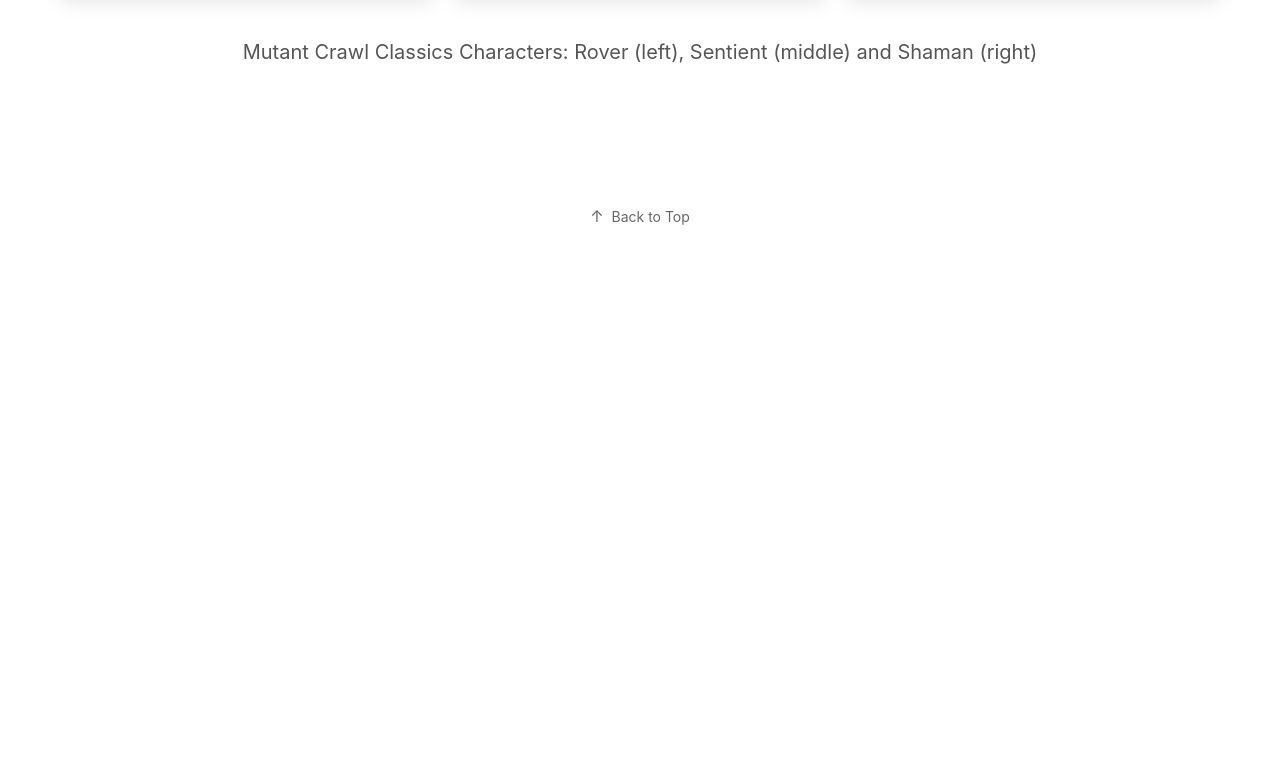
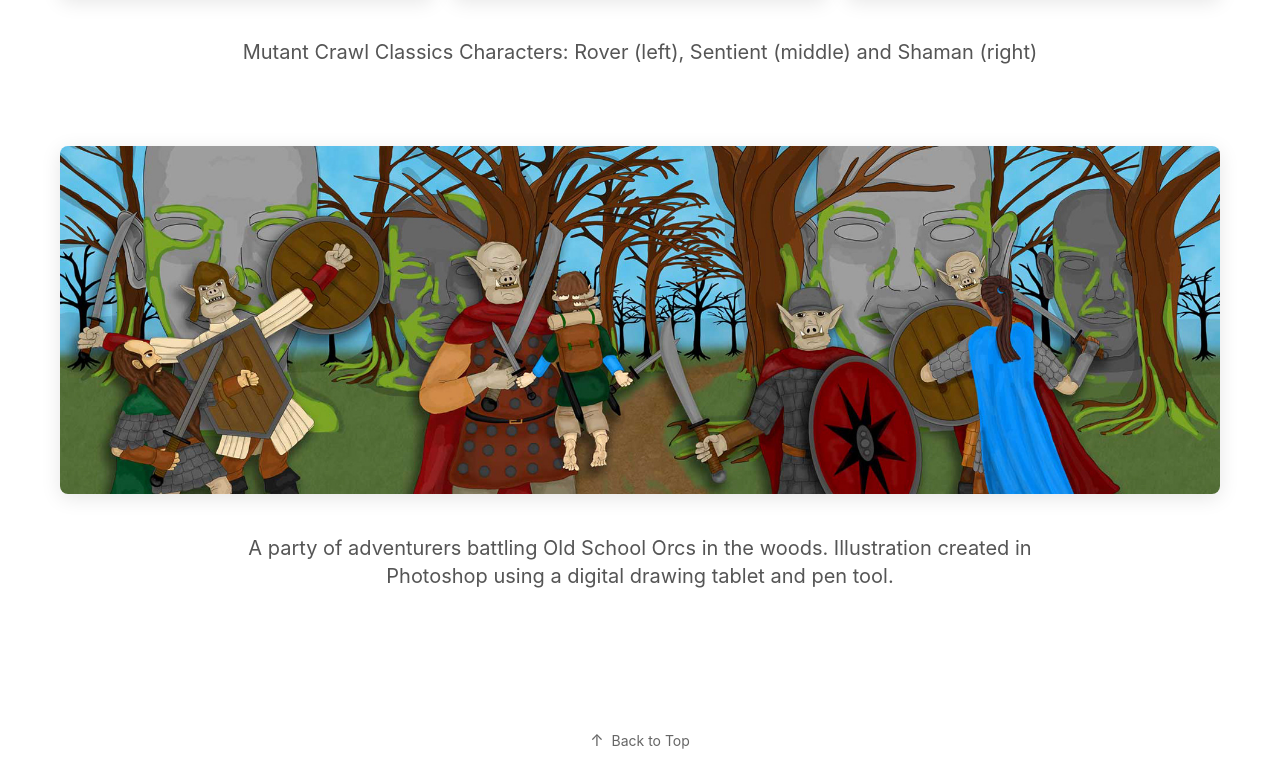
Before and after one commit to mark-tasaka/react-portfolio, a React (Create React App) app: page /art-gallery-2 in a window 1280 px wide. Shown: the part 3331-4115 px from the top of the page. Before the commit the page ends 3597 px from the top, so only its background shows below. Built offline with nearby package versions, Linux system fonts and the light colour scheme.

Commit message:
New image added; Gallery2.jsx updated to use new image

```diff
--- a/src/components/Gallery2.jsx
+++ b/src/components/Gallery2.jsx
@@ -69,6 +69,13 @@
       ],
       description: "Mutant Crawl Classics Characters: Rover (left), Sentient (middle) and Shaman (right)"
     },
+    {
+      type: 'single',
+      id: 'single3',
+      src: "/images/art-gallery2/art2_10.jpg",
+      alt: "DCC Eastern Adventures Mock Up",
+      description: "A party of adventurers battling Old School Orcs in the woods.  Illustration created in Photoshop using a digital drawing tablet and pen tool."
+    },
   ];
 
   const projectTitle = "Art Gallery 2";
```
Also changed, not shown: public/images/art-gallery2/art2_10.jpg (added).
